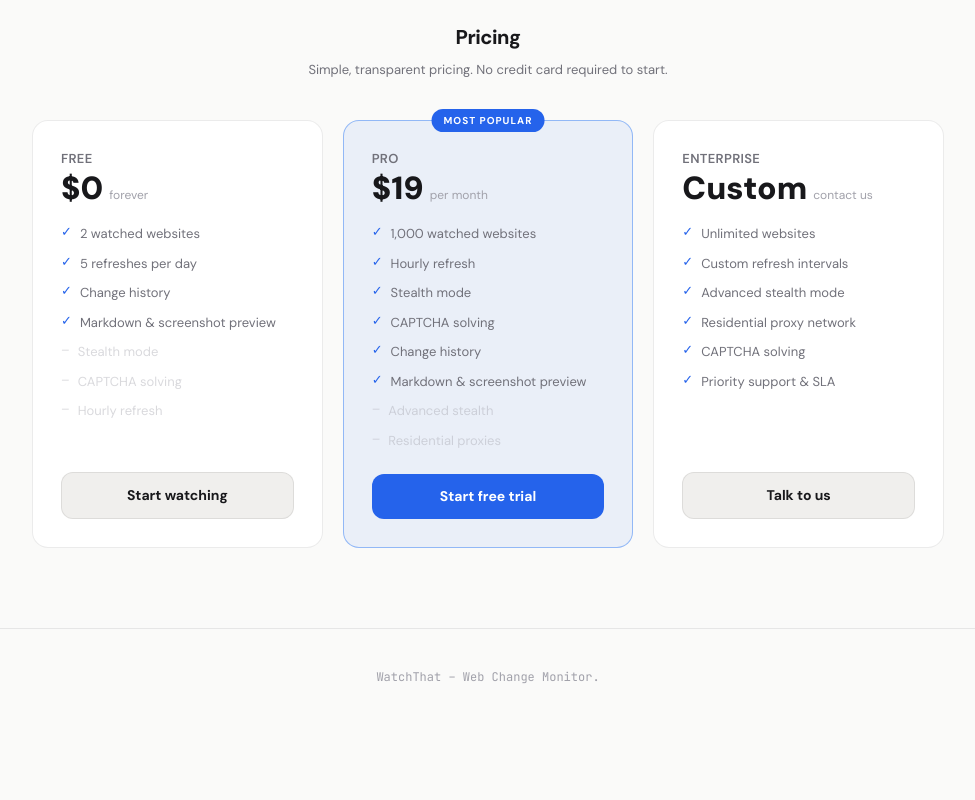
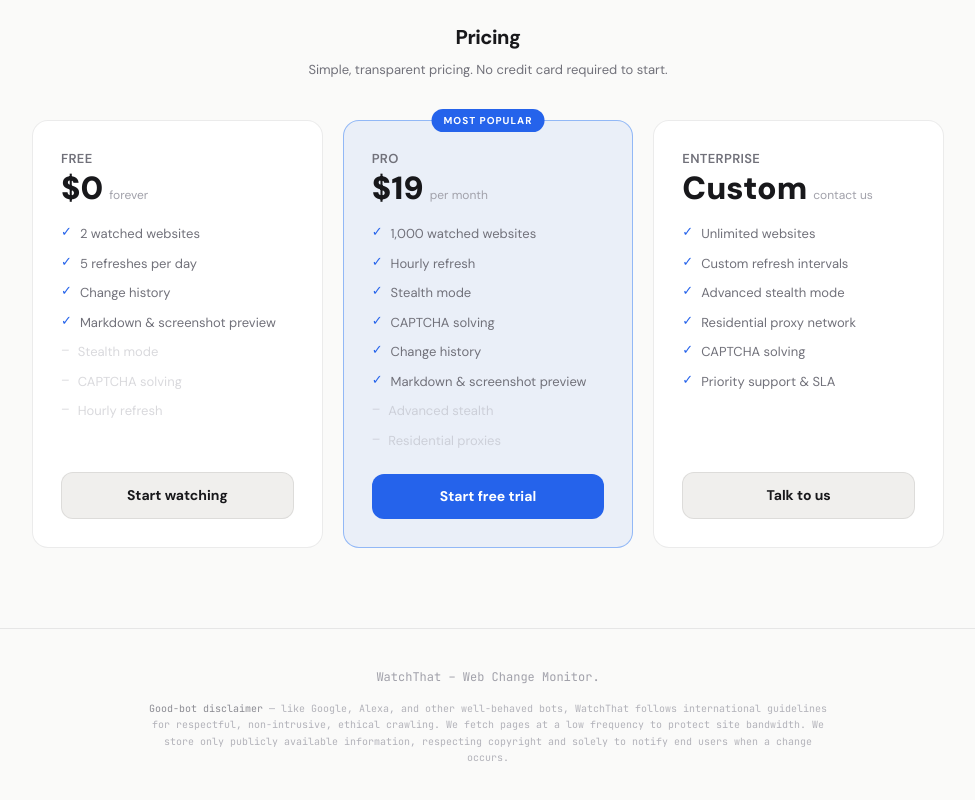
Before and after one commit to blumk/watchthat.ai, a Next.js app: page / in a window 1280 px wide. Shown: the part 963-1763 px from the top of the page, without its empty margins (152-1127 px from the left). Before the commit the page ends 1688 px from the top, so only its background shows below. Built offline with nearby package versions, Linux system fonts and the light colour scheme; no server answers.

Commit message:
Add good-bot disclaimer to footer
Small-print paragraph below the tagline explaining that crawls are
low-frequency, non-intrusive, and only store publicly available
information for change-notification purposes.

```diff
--- a/components/Footer.tsx
+++ b/components/Footer.tsx
@@ -1,7 +1,15 @@
 export default function Footer() {
   return (
-    <footer className="text-center px-6 py-10 border-t border-[var(--bdr)] text-xs text-[var(--t3)] font-mono">
-      WatchThat – Web Change Monitor.
+    <footer className="px-6 py-10 border-t border-[var(--bdr)] text-xs text-[var(--t3)] font-mono">
+      <div className="text-center mb-4">WatchThat – Web Change Monitor.</div>
+      <p className="max-w-[680px] mx-auto text-center text-[10px] leading-relaxed opacity-80">
+        <span className="text-[var(--t2)]">Good-bot disclaimer</span> — like
+        Google, Alexa, and other well-behaved bots, WatchThat follows
+        international guidelines for respectful, non-intrusive, ethical
+        crawling. We fetch pages at a low frequency to protect site bandwidth.
+        We store only publicly available information, respecting copyright and
+        solely to notify end users when a change occurs.
+      </p>
     </footer>
   );
 }
```
Also changed, not shown: 2 other files (tests, documents, lock files or other folders).
